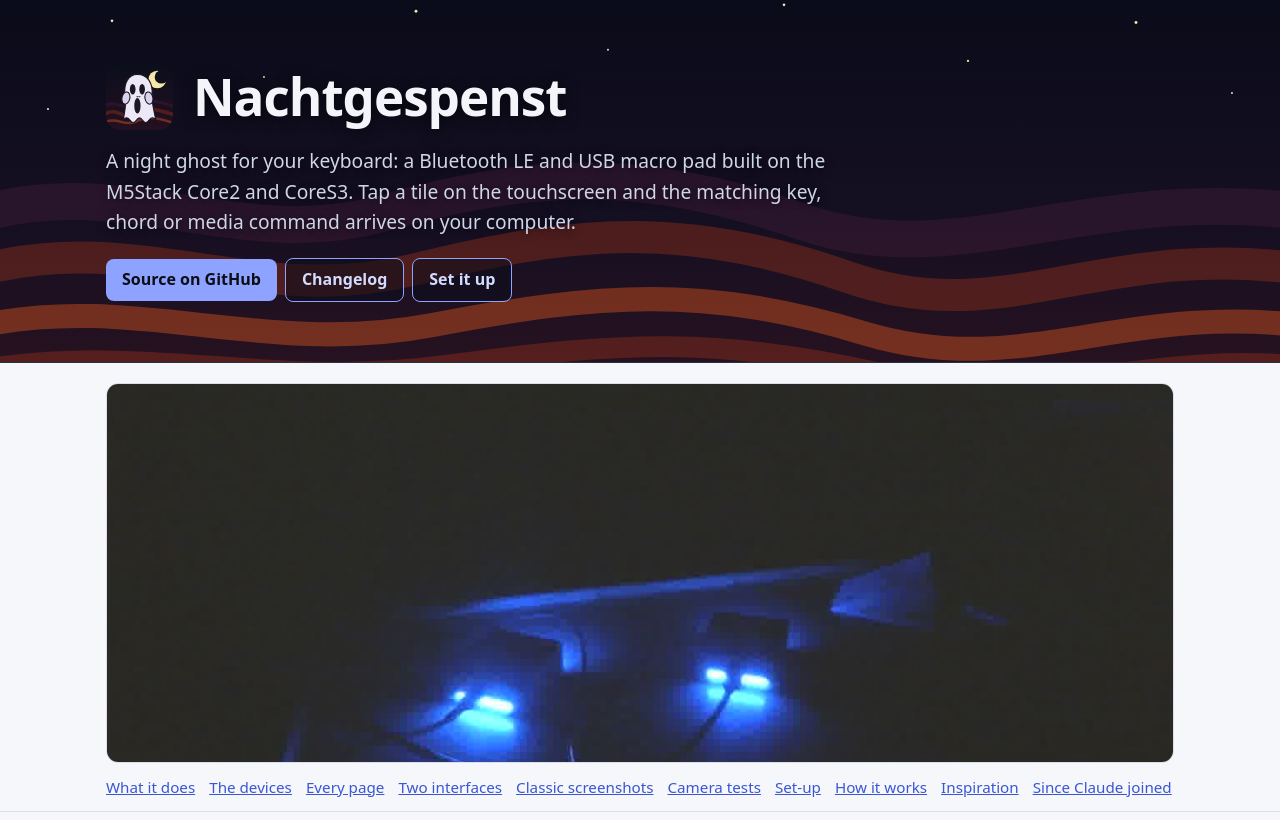
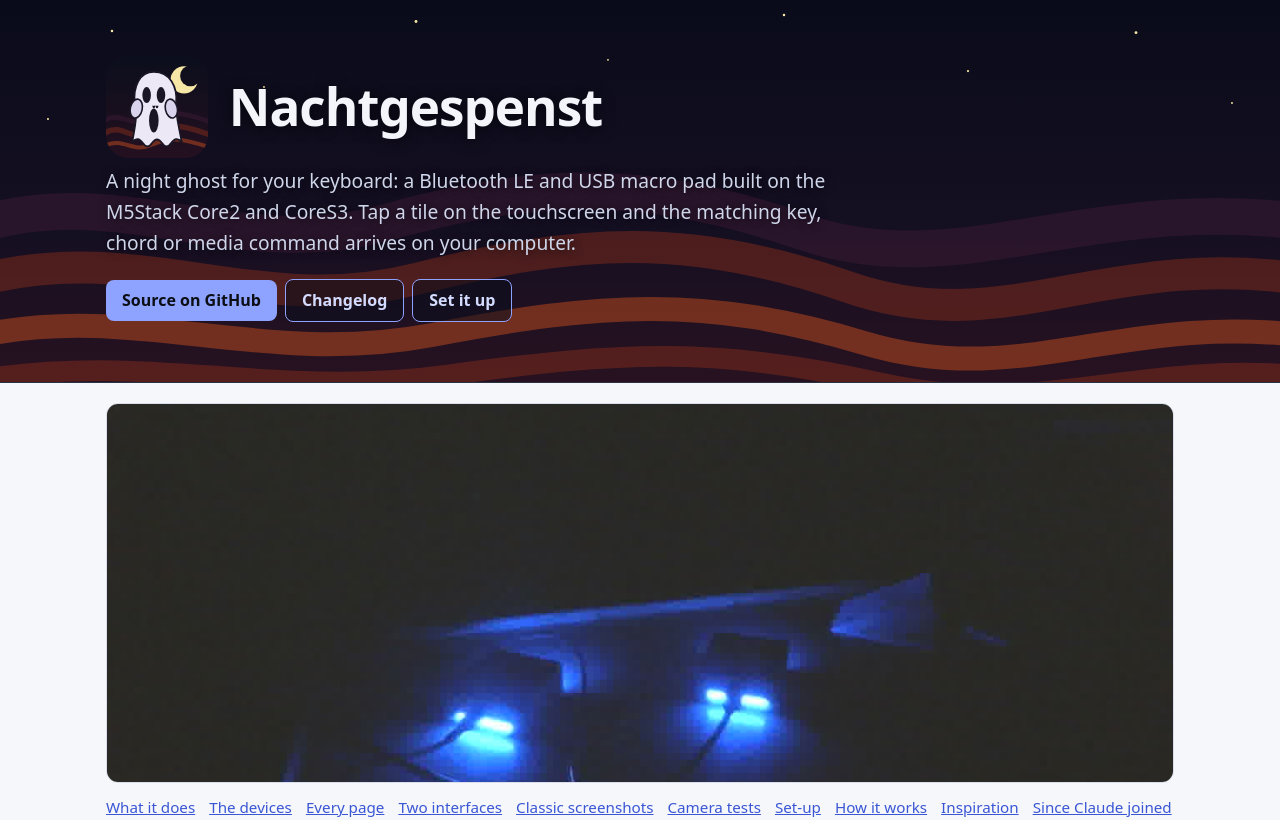
Before and after one commit to nicenemo/Nachtgespenst, a plain HTML site: page site/index.html in a window 1280 px wide. Shown: the top 820 px of the page. Drawn offline with Linux system fonts and the light colour scheme.

Commit message:
Site: make the ghost and moon logo bigger
Co-Authored-By: Claude <noreply@anthropic.com>

```diff
--- a/site/style.css
+++ b/site/style.css
@@ -23,7 +23,7 @@ header.hero.compact { padding: 28px 0 20px; }
 .hero .btns a.alt { background: rgba(11, 14, 28, .55); color: #d3dbff; border: 1px solid #8ea2ff; }
 h1 { font-size: clamp(2rem, 5vw, 3.2rem); margin: 0 0 8px; letter-spacing: -0.02em; display: flex; align-items: center; gap: .4em; }
 /* the logo must override ".hero img" (full-width banner with margin and border) below */
-.hero h1 .logo { width: 1.3em; height: 1.3em; max-height: none; margin: 0; border: 0; border-radius: 22%; object-fit: contain; display: block; flex: none; }
+.hero h1 .logo { width: 2em; height: 2em; max-height: none; margin: 0; border: 0; border-radius: 22%; object-fit: contain; display: block; flex: none; }
 .tag { font-size: 1.2rem; color: var(--muted); max-width: 46rem; margin: 0 0 20px; }
 .btns a { display: inline-block; margin: 0 8px 8px 0; padding: 8px 16px; border-radius: 8px; text-decoration: none;
           background: var(--accent); color: var(--accent-text); font-weight: 600; }
```
